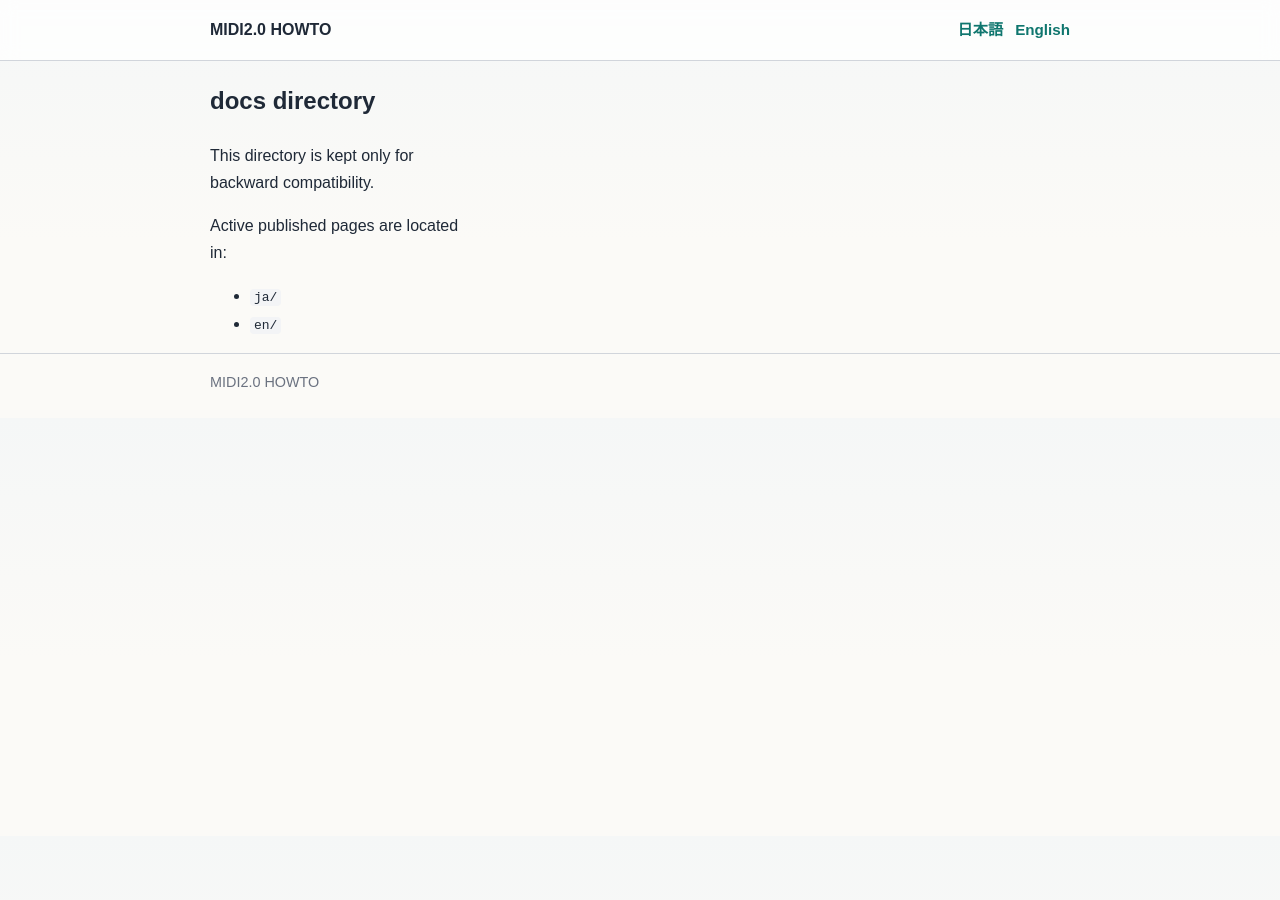
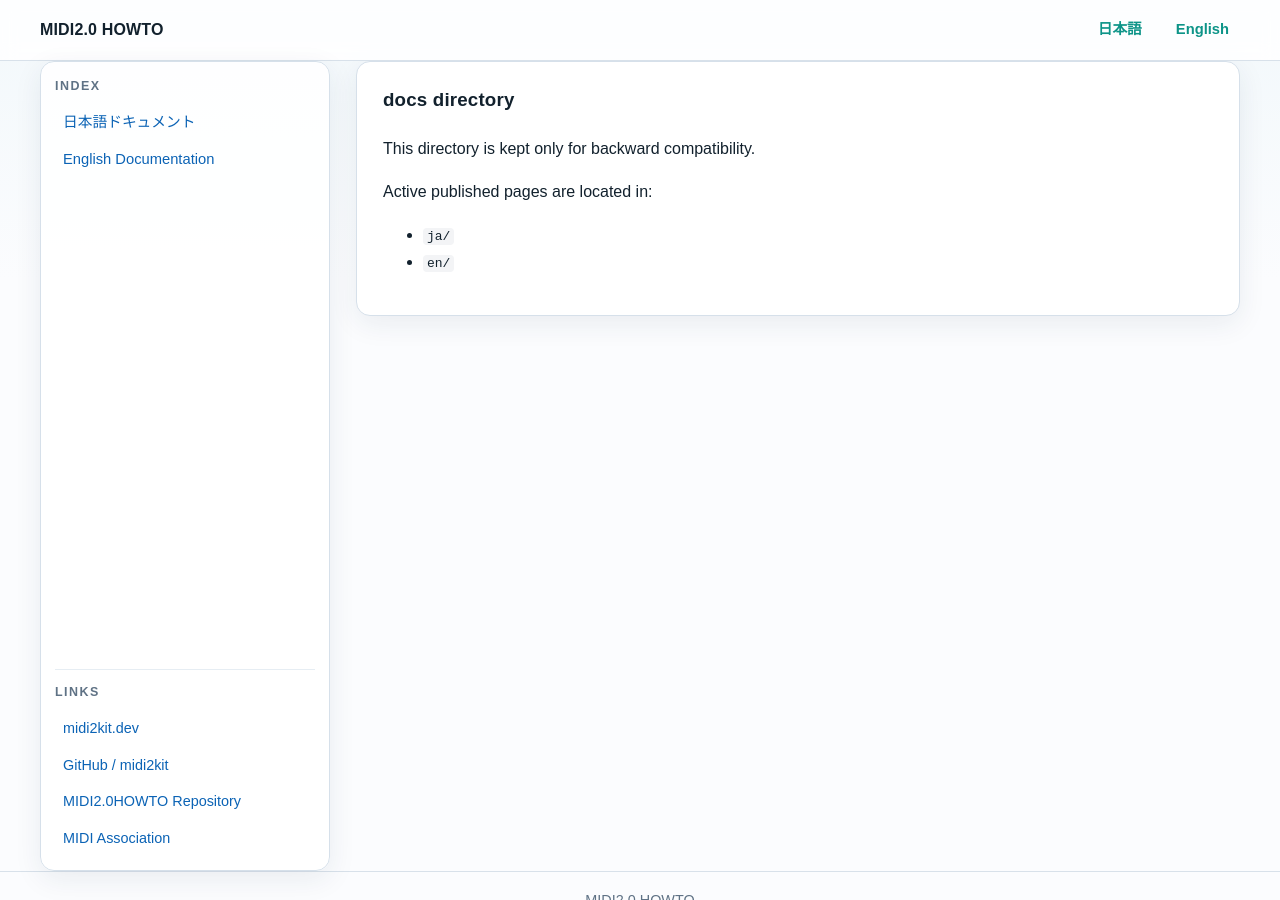
Before and after one commit to midi2kit/MIDI2.0HOWTO, a Jekyll site: the page built from docs/README.md, in a window 1280 px wide and 900 px high. Built offline with Jekyll 4.4.1, drawn with Linux system fonts in a browser that asks for light colours; our own code applies the rules of GitHub Pages for plain Markdown files.

Commit message:
Refine layout to two-pane with bottom external links

```diff
--- a/_layouts/default.html
+++ b/_layouts/default.html
@@ -16,31 +16,35 @@
     <style>
       :root {
         color-scheme: light;
-        --bg: #fbfaf7;
-        --text: #1f2937;
-        --muted: #6b7280;
-        --line: #d1d5db;
-        --accent: #0f766e;
-        --accent-soft: #dff5f1;
+        --bg-top: #f2f8fb;
+        --bg-bottom: #fbfcfe;
+        --surface: #ffffffd9;
+        --surface-strong: #ffffff;
+        --text: #12212d;
+        --muted: #5f7285;
+        --line: #d8e1ea;
+        --accent: #0d9488;
+        --accent-soft: #d8f3ef;
+        --link: #0b63b5;
       }
 
       body {
         margin: 0;
-        background: linear-gradient(180deg, #f5f7f7 0%, #fbfaf7 240px);
+        background: linear-gradient(180deg, var(--bg-top) 0%, var(--bg-bottom) 280px);
         color: var(--text);
         font-family: "Hiragino Sans", "Noto Sans JP", "Yu Gothic", sans-serif;
         line-height: 1.7;
       }
 
       .wrap {
-        max-width: 860px;
+        max-width: 1200px;
         margin: 0 auto;
-        padding: 0 20px;
+        padding: 0 22px;
       }
 
       header {
         border-bottom: 1px solid var(--line);
-        background: #ffffffc0;
+        background: #ffffffd6;
         backdrop-filter: blur(8px);
       }
 
@@ -56,6 +60,7 @@
         color: var(--text);
         font-weight: 700;
         text-decoration: none;
+        letter-spacing: 0.01em;
       }
 
       nav {
@@ -66,35 +71,57 @@
       nav a {
         color: var(--accent);
         text-decoration: none;
-        font-weight: 600;
-        font-size: 0.95rem;
+        font-weight: 700;
+        font-size: 0.92rem;
+        padding: 5px 10px;
+        border: 1px solid transparent;
+        border-radius: 999px;
+      }
+
+      nav a:hover {
+        border-color: #b9e9e2;
+        background: #effcf9;
       }
 
       main {
-        padding: 28px 0 40px;
+        padding: 24px 0 40px;
       }
 
       .layout-grid {
         display: grid;
-        grid-template-columns: minmax(220px, 260px) minmax(0, 1fr);
-        gap: 24px;
+        grid-template-columns: minmax(250px, 290px) minmax(0, 1fr);
+        gap: 26px;
       }
 
       .sidebar {
         position: sticky;
-        top: 82px;
+        top: 78px;
         align-self: start;
-        border: 1px solid var(--line);
-        border-radius: 12px;
-        background: #ffffffd9;
-        padding: 14px 14px 10px;
+        border: 1px solid #d6e0ea;
+        border-radius: 14px;
+        background: var(--surface);
+        box-shadow: 0 8px 28px rgba(20, 52, 74, 0.08);
+        padding: 14px;
+        display: flex;
+        flex-direction: column;
+        min-height: calc(100vh - 120px);
+      }
+
+      .sidebar-top {
+        flex: 1;
+      }
+
+      .sidebar-bottom {
+        margin-top: 12px;
+        border-top: 1px solid #e6edf3;
+        padding-top: 12px;
       }
 
       .sidebar h2 {
-        margin: 0 0 8px;
+        margin: 0 0 7px;
         color: var(--muted);
-        font-size: 0.85rem;
-        letter-spacing: 0.06em;
+        font-size: 0.78rem;
+        letter-spacing: 0.12em;
       }
 
       .side-list {
@@ -112,21 +139,62 @@
         text-decoration: none;
         border-radius: 8px;
         padding: 6px 8px;
-        color: #0f5ea8;
+        color: var(--link);
+        font-size: 0.92rem;
       }
 
       .side-list a:hover {
-        background: #ecfeff;
+        background: #edf7ff;
       }
 
       .side-list a.is-active {
-        color: #0f766e;
-        background: #dff5f1;
+        color: #0b6d66;
+        background: var(--accent-soft);
         font-weight: 700;
+      }
+
+      .external-links {
+        margin: 0;
+        padding: 0;
+        list-style: none;
+      }
+
+      .external-links li {
+        margin: 0;
+      }
+
+      .external-links a {
+        display: block;
+        font-size: 0.9rem;
+        color: var(--link);
+        text-decoration: none;
+        border-radius: 8px;
+        padding: 6px 8px;
+      }
+
+      .external-links a:hover {
+        background: #edf7ff;
       }
 
       .content {
         min-width: 0;
+      }
+
+      .content-card {
+        border: 1px solid #d6e0ea;
+        border-radius: 14px;
+        background: var(--surface-strong);
+        box-shadow: 0 8px 28px rgba(20, 52, 74, 0.08);
+        padding: 22px 26px 24px;
+      }
+
+      .content-card h1 {
+        margin-top: 0;
+        letter-spacing: 0.01em;
+      }
+
+      .content-card h2 {
+        margin-top: 1.8em;
       }
 
       .lang-badge {
@@ -142,7 +210,7 @@
       }
 
       a {
-        color: #0f5ea8;
+        color: var(--link);
       }
 
       code {
@@ -159,9 +227,10 @@
 
       .foot {
         padding: 16px 0 24px;
+        text-align: center;
       }
 
-      @media (max-width: 900px) {
+      @media (max-width: 980px) {
         .layout-grid {
           grid-template-columns: 1fr;
           gap: 16px;
@@ -169,6 +238,17 @@
 
         .sidebar {
           position: static;
+          min-height: 0;
+        }
+      }
+
+      @media (max-width: 640px) {
+        .wrap {
+          padding: 0 14px;
+        }
+
+        .content-card {
+          padding: 18px 16px 20px;
         }
       }
     </style>
@@ -186,9 +266,10 @@
 
     <main class="wrap">
       <div class="layout-grid">
+        <aside class="sidebar" aria-label="Index">
+          <div class="sidebar-top">
+            <h2>INDEX</h2>
             {% if page.url == '/ja/' or page.url contains '/ja/' %}
-        <aside class="sidebar" aria-label="Index">
-          <h2>INDEX</h2>
             <ul class="side-list">
               <li><a href="{{ '/ja/' | relative_url }}" {% if page.url == '/ja/' %}class="is-active"{% endif %}>ドキュメント INDEX</a></li>
               <li><a href="{{ '/ja/fundamentals/' | relative_url }}" {% if page.url == '/ja/fundamentals/' %}class="is-active"{% endif %}>MIDI 2.0 基礎概念</a></li>
@@ -198,10 +279,7 @@
               <li><a href="{{ '/ja/property-exchange/' | relative_url }}" {% if page.url == '/ja/property-exchange/' %}class="is-active"{% endif %}>Property Exchange</a></li>
               <li><a href="{{ '/ja/migration-midi1-to-midi2/' | relative_url }}" {% if page.url == '/ja/migration-midi1-to-midi2/' %}class="is-active"{% endif %}>MIDI 1.0 -> 2.0</a></li>
             </ul>
-        </aside>
             {% elsif page.url == '/en/' or page.url contains '/en/' %}
-        <aside class="sidebar" aria-label="Index">
-          <h2>INDEX</h2>
             <ul class="side-list">
               <li><a href="{{ '/en/' | relative_url }}" {% if page.url == '/en/' %}class="is-active"{% endif %}>Documentation Index</a></li>
               <li><a href="{{ '/en/fundamentals/' | relative_url }}" {% if page.url == '/en/fundamentals/' %}class="is-active"{% endif %}>Fundamentals</a></li>
@@ -211,16 +289,33 @@
               <li><a href="{{ '/en/property-exchange/' | relative_url }}" {% if page.url == '/en/property-exchange/' %}class="is-active"{% endif %}>Property Exchange</a></li>
               <li><a href="{{ '/en/migration-midi1-to-midi2/' | relative_url }}" {% if page.url == '/en/migration-midi1-to-midi2/' %}class="is-active"{% endif %}>Migration 1.0 -> 2.0</a></li>
             </ul>
+            {% else %}
+            <ul class="side-list">
+              <li><a href="{{ '/ja/' | relative_url }}">日本語ドキュメント</a></li>
+              <li><a href="{{ '/en/' | relative_url }}">English Documentation</a></li>
+            </ul>
+            {% endif %}
+          </div>
+          <div class="sidebar-bottom">
+            <h2>LINKS</h2>
+            <ul class="external-links">
+              <li><a href="https://midi2kit.dev/" target="_blank" rel="noopener noreferrer">midi2kit.dev</a></li>
+              <li><a href="https://github.com/midi2kit" target="_blank" rel="noopener noreferrer">GitHub / midi2kit</a></li>
+              <li><a href="https://github.com/midi2kit/MIDI2.0HOWTO" target="_blank" rel="noopener noreferrer">MIDI2.0HOWTO Repository</a></li>
+              <li><a href="https://midi.org/" target="_blank" rel="noopener noreferrer">MIDI Association</a></li>
+            </ul>
+          </div>
         </aside>
-        {% endif %}
 
         <section class="content">
+          <article class="content-card">
             {% if page.lang == 'ja' %}
             <p class="lang-badge">Language: 日本語</p>
             {% elsif page.lang == 'en' %}
             <p class="lang-badge">Language: English</p>
             {% endif %}
             {{ content }}
+          </article>
         </section>
       </div>
     </main>
```
Lines whose indentation alone changed are shown as unchanged.
